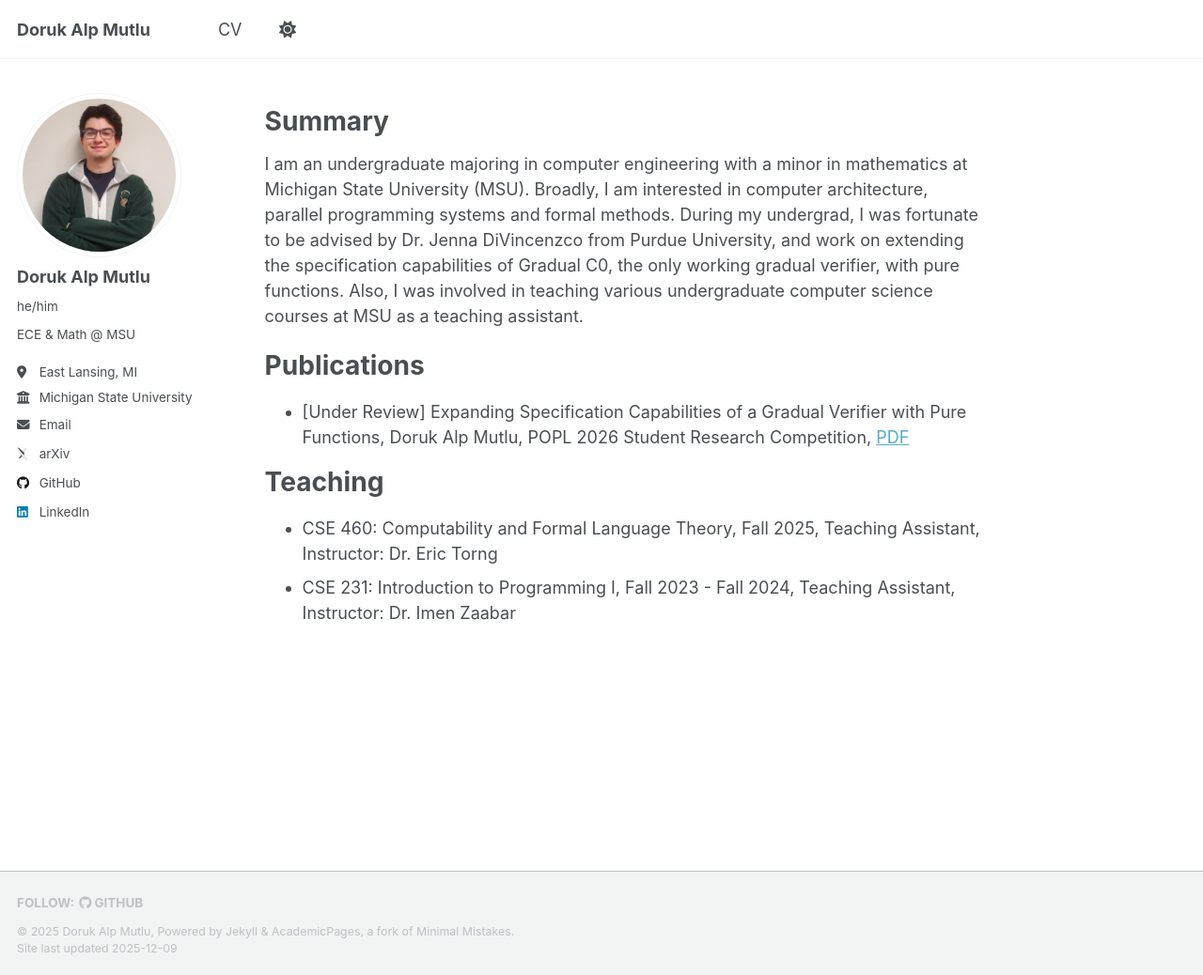
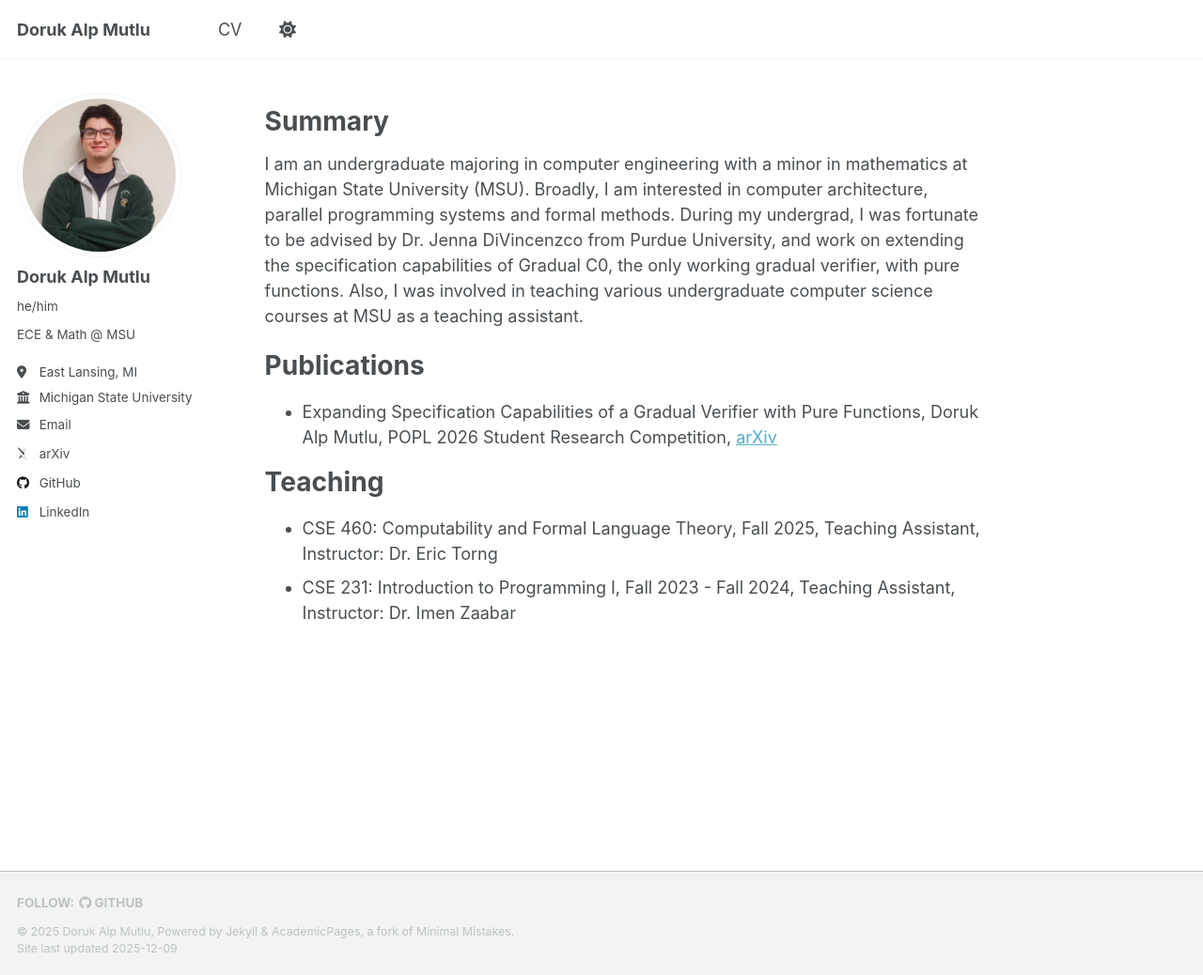
Before and after one commit to dalpm/dalpm.github.io, a Jekyll site: the page built from _pages/about.md, in a window 1280 px wide and 1038 px high. Shown: the whole window at 94% size. Built offline with Jekyll 4.4.1, drawn with Linux system fonts in a browser that asks for light colours; some web fonts are replaced; a script that is not in the unit is left out.

Commit message:
POPL 2026 SRC Update

```diff
--- a/_pages/about.md
+++ b/_pages/about.md
@@ -15,8 +15,8 @@ I am an undergraduate majoring in computer engineering with a minor in mathemati
 Publications
 ======
 
-- [Under Review] Expanding Specification Capabilities of a Gradual Verifier
-with Pure Functions, Doruk Alp Mutlu, POPL 2026 Student Research Competition, [PDF](files/popl26src.pdf)
+- Expanding Specification Capabilities of a Gradual Verifier
+with Pure Functions, Doruk Alp Mutlu, POPL 2026 Student Research Competition, [arXiv](https://arxiv.org/abs/2511.22075)
 
 Teaching
 ======
```
